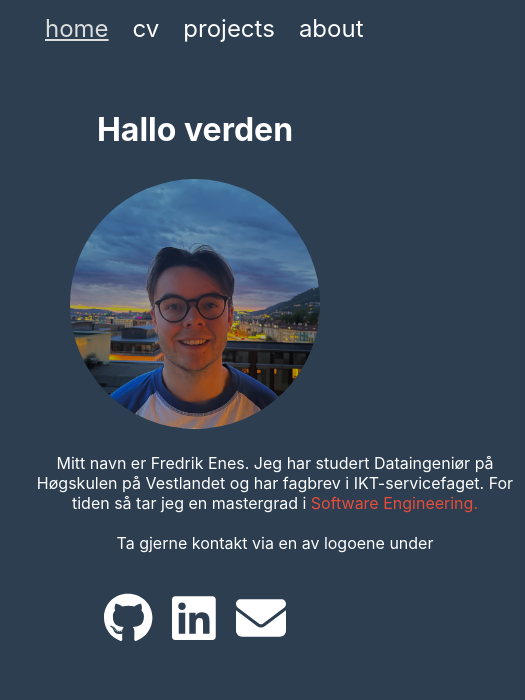
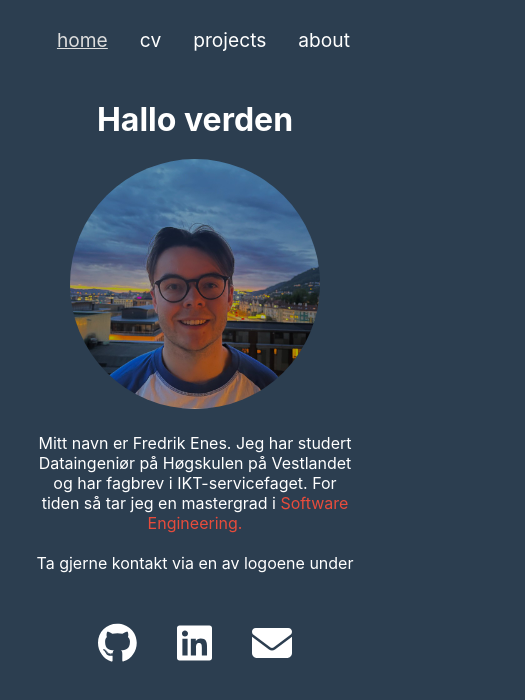
Before and after one commit to FredrikEnes/nginxweb, a React (Create React App) app: page / in a window 390 px wide. Shown: the top 700 px of the page, 525 px wide, since content can reach past the window. Built offline with nearby package versions, Linux system fonts and the light colour scheme.

Commit message:
fix: styling for smaller devices

```diff
--- a/src/App.css
+++ b/src/App.css
@@ -2,6 +2,10 @@
   box-sizing: border-box;
   margin: 0;
   padding: 0;
+}
+
+html {
+  overflow-y: scroll; /* Always show vertical scrollbar */
 }
 
 body {
@@ -55,7 +59,7 @@ body {
   top: 0;
   width: 100%;
   background-color: #2c3e50; /* Ensure the navbar has a background */
-  z-index: 1000; /* Make sure it's above other elements */
+  z-index: 1000; /* Make sure it's above other elements */;
 }
 
 .nav ul {
@@ -252,3 +256,121 @@ a:hover {
   font-size: 16px; /* Adjust font size as needed */
   color: #ecf0f1;
 }
+
+@media (max-width: 768px) {
+  body {
+    padding-top: 50px; /* Adjust padding for smaller screens */
+  }
+
+  .App {
+    margin: 15px; /* Reduce margins */
+  }
+
+  .nav {
+    flex-direction: row; /* Keep items horizontal */
+    justify-content: space-between; /* Space items evenly */
+    align-items: center; /* Center items vertically */
+    padding: 10px; /* Adjust padding */
+  }
+
+  .nav ul {
+      flex-direction: row; /* Keep menu items horizontal */
+      gap: 1rem; /* Adjust gap between items */
+      margin: 0; /* Remove extra margins */
+      margin-left: auto; /* Push items to the right */
+      font-size: 1rem; /* Adjust font size */
+  }
+
+  .nav a {
+      padding: 0.5rem; /* Add padding for better touch targets */
+      font-size: 1.2rem;
+  }
+
+  .koffertbilde,
+  .fremsidebilde {
+    height: 250px; /* Reduce image size */
+    margin-top: 20px;
+  }
+
+  .about {
+    flex-direction: column; /* Stack items vertically */
+    margin-top: 50px;
+  }
+
+  .text-box {
+    max-width: 90%; /* Use more screen width */
+    margin: 0 auto; /* Center the text box */
+  }
+
+  .nav ul {
+    font-size: 1rem; /* Reduce font size */
+    margin-right: 10%; /* Adjust spacing */
+  }
+
+  .fremside h3,
+  .fremside p {
+    width: 90%; /* Use more screen width */
+    margin-left: auto;
+    margin-right: auto;
+  }
+
+  .projectview {
+    height: auto; /* Allow flexible height */
+    margin-top: 50px; /* Reduce margin */
+    padding: 15px; /* Adjust padding */
+  }
+
+  .projectview img {
+    height: 80px; /* Reduce image size */
+  }
+
+  .projectview h1 {
+    font-size: 1rem; /* Adjust font size */
+    max-height: 2em; /* Limit height */
+  }
+
+  .projectview p {
+    font-size: 0.9rem; /* Adjust font size */
+    max-height: 6em; /* Limit height */
+  }
+
+  .skill-card-container {
+    gap: 10px; /* Reduce space between cards */
+    margin: 10px; /* Adjust margins */
+  }
+
+  .skill-card {
+    width: 150px; /* Reduce card width */
+    height: auto; /* Allow flexible height */
+    padding: 10px; /* Adjust padding */
+  }
+
+  .skill-card img {
+    height: 50px; /* Reduce image size */
+    margin-top: 10px; /* Adjust spacing */
+  }
+
+  .logoer {
+    display: flex;
+    flex-direction: row; /* Ensure horizontal alignment */
+    justify-content: center; /* Center horizontally */
+    align-items: center; /* Align items vertically */
+    padding: 10px;
+  }
+
+  .ikoner {
+    height: 40px; /* Icon size */
+    width: auto; /* Maintain aspect ratio */
+    margin: 20px; /* Add spacing between icons */
+  }
+
+  .arbeid {
+    margin-top: 30px; /* Reduce margin */
+
+  }
+
+  .imgcompanys {
+    height: 100px; /* Reduce image size */
+    margin-top: 10px; /* Adjust spacing */
+  }
+}
```
